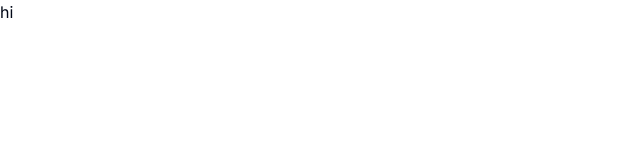
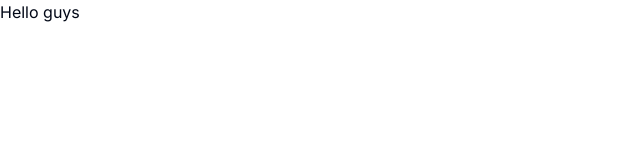
Before and after one commit to CyberBullies69/landing_page, a Next.js app: page / in a window 1280 px wide. Shown: the top 160 px of the page, without its empty margins (0-640 px from the left). Built offline with nearby package versions, Linux system fonts and the light colour scheme.

Commit message:
modified:   app/page.tsx

```diff
--- a/app/page.tsx
+++ b/app/page.tsx
@@ -3,7 +3,9 @@ import Image from "next/image";
 export default function Home() {
   return (
     <>
-      hi
+      <div>
+        <h1>Hello guys</h1>
+      </div>
     </>
   );
 }
```
